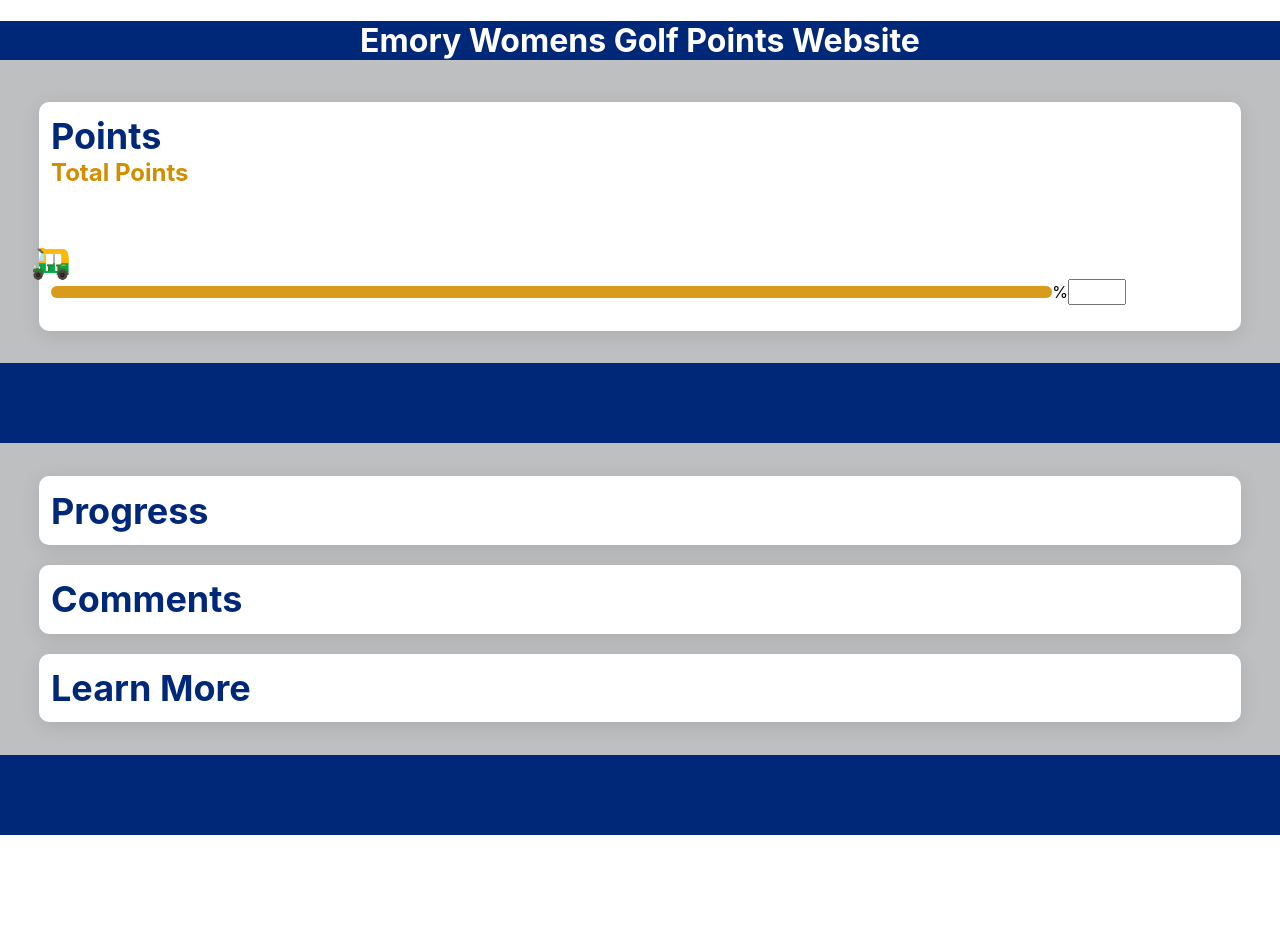
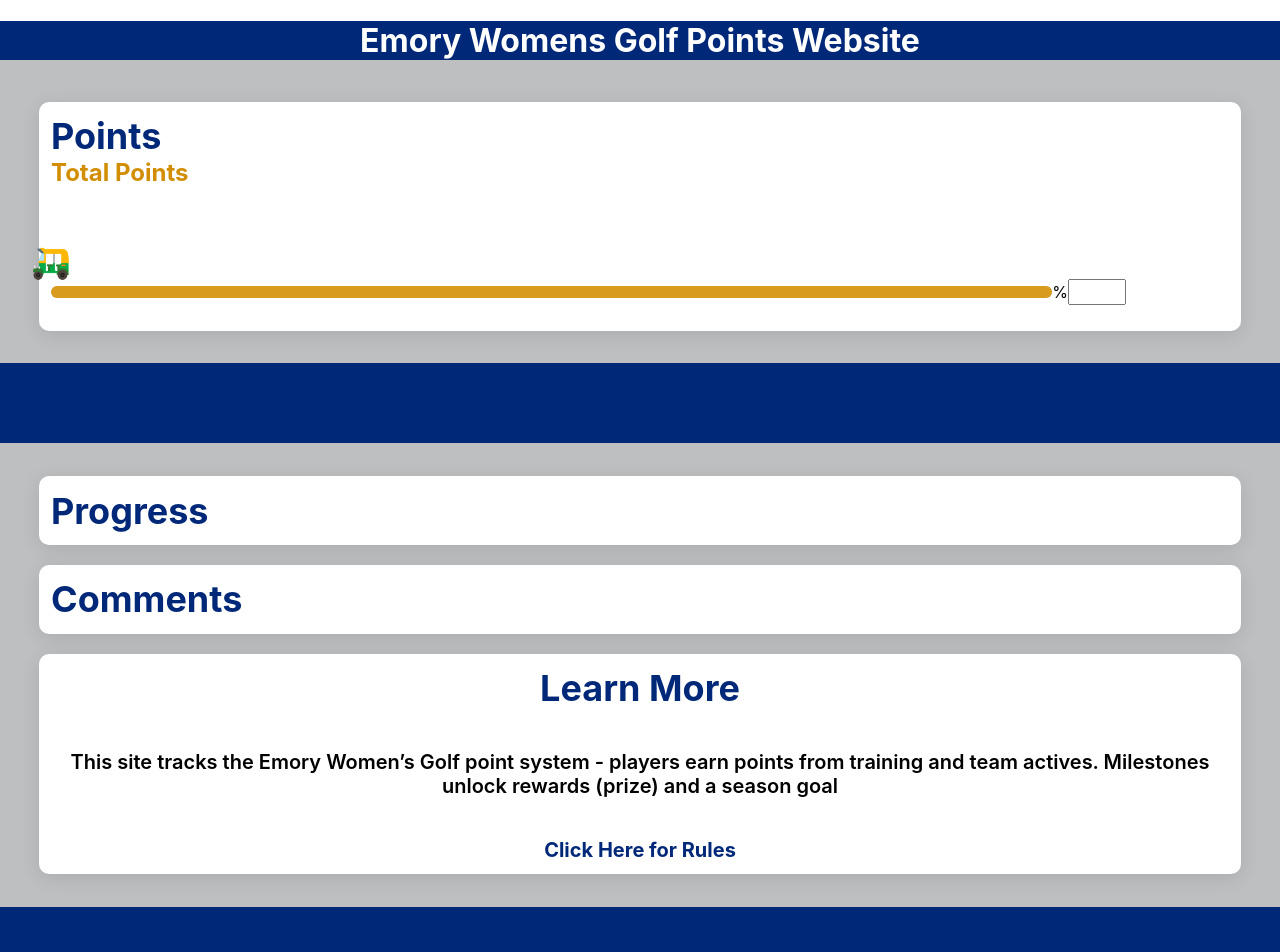
Before and after one commit to Z1M000/EWGweb, a React (Create React App) app in the folder frontend/: page / in a window 1280 px wide. Shown: the top 952 px of the page. Before the commit the page ends 848 px from the top, so only its background shows below. Built offline with nearby package versions, Linux system fonts and the light colour scheme.

Commit message:
Updated More information panel and link to rulesheet

```diff
--- /dev/null
+++ b/frontend/src/component_styles/More.css
@@ -0,0 +1,16 @@
+.game-summary{
+    font-size: 1.25rem;
+    font-weight: 600;
+}
+
+.nav-link{
+    font-size: 1.25rem;
+    text-decoration: none;
+    font-weight: bold;
+    color: #002878;
+}
+
+.nav-link:hover{
+    font-weight: bolder;
+    color:#d28e00;
+}
--- a/frontend/src/components/More.jsx
+++ b/frontend/src/components/More.jsx
@@ -1,11 +1,17 @@
+import '../component_styles/More.css';
+
 function More() {
   return (
     <div className = "outer-container">
       <div className = "middle-container">
 
-          <div className='points-container'>
             <p className='point-value'> Learn More </p>
-        </div>
+            <p className="game-summary">This site tracks the Emory Women’s Golf point system - players earn points from training and team actives. Milestones unlock rewards (prize) and a season goal </p>
+            <a target="_blank"
+              rel="noopener noreferrer"
+              className="nav-link"
+              href="https://docs.google.com/document/d/1pz1OdZDN2u_cPtey3aIq00W0XO1I0jaTAiYnIDFseB8/edit?usp=sharing">Click Here for Rules</a>
+
 
       </div>
     </div>
```
